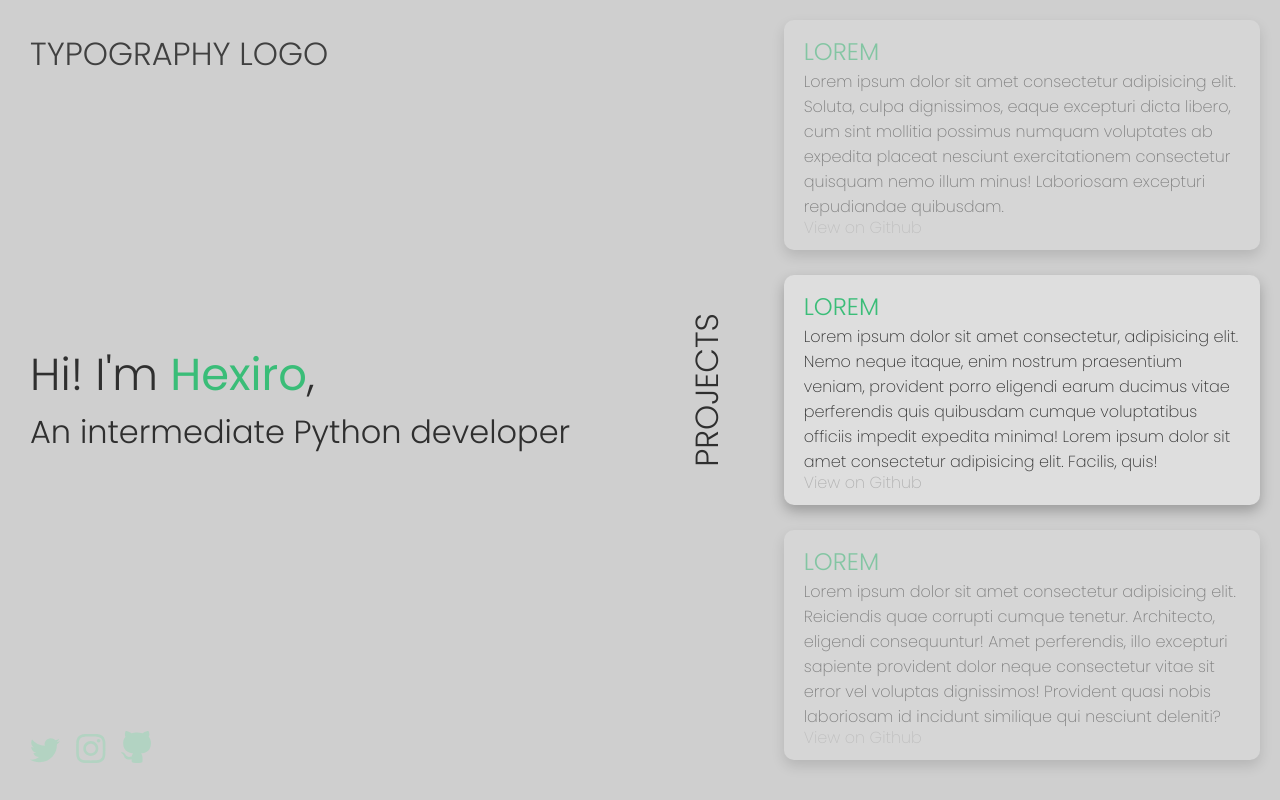
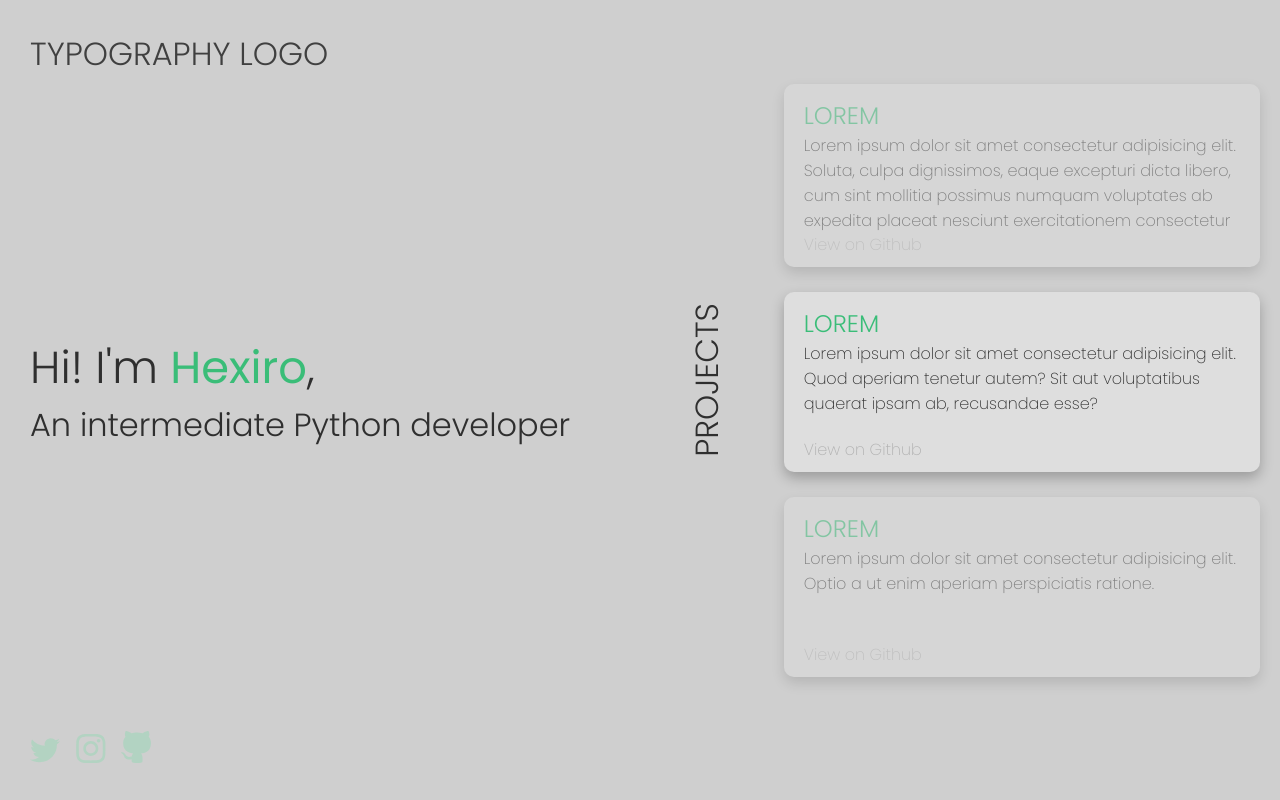
Before and after one commit to Looskie/hexiro-portfolio, a plain HTML site: page index.html in a window 1280 px wide. Drawn offline with Linux system fonts and the light colour scheme.

Commit message:
way better now

```diff
--- a/assets/css/main.css
+++ b/assets/css/main.css
@@ -11,6 +11,11 @@
     margin:0;
     padding:0;
     box-sizing: border-box;
+    transition: ease all 0.5s;
+    -webkit-transition: ease all 0.5s;
+    -moz-transition: ease all 0.5s;
+    -ms-transition: ease all 0.5s;
+    -o-transition: ease all 0.5s;
 }
 
 body {
@@ -167,8 +172,11 @@ ul {
     }
 }
 
-@media only screen and (max-width: 1200px) {
+@media only screen and (max-height: 780px), (max-width: 1676px) {
+    p {
+        margin-bottom: 20px;
+    }
     .projects-item {
-        height: 130px;
+        height: 180px;
     }
 }
--- a/index.html
+++ b/index.html
@@ -46,8 +46,7 @@
                         <h3>Lorem</h3>
                         <p>Lorem ipsum dolor sit amet consectetur adipisicing elit. Soluta, culpa dignissimos, eaque
                             excepturi dicta libero, cum sint mollitia possimus numquam voluptates ab expedita placeat
-                            nesciunt exercitationem consectetur quisquam nemo illum minus! Laboriosam excepturi
-                            repudiandae quibusdam.</p>
+                            nesciunt exercitationem consectetur </p>
                         <a href="#" target="_blank" class="projects-link">View on Github</a>
                     </div>
                 </li>
@@ -55,10 +54,7 @@
                 <li class="projects-item active">
                     <div class="projects-container">
                         <h3>Lorem</h3>
-                        <p>Lorem ipsum dolor sit amet consectetur, adipisicing elit. Nemo neque itaque, enim nostrum
-                            praesentium veniam, provident porro eligendi earum ducimus vitae perferendis quis quibusdam
-                            cumque voluptatibus officiis impedit expedita minima! Lorem ipsum dolor sit amet consectetur
-                            adipisicing elit. Facilis, quis!</p>
+                        <p>Lorem ipsum dolor sit amet consectetur adipisicing elit. Quod aperiam tenetur autem? Sit aut voluptatibus quaerat ipsam ab, recusandae esse?</p>
                         <a href="#" target="_blank" class="projects-link">View on Github</a>
                     </div>
                 </li>
@@ -66,10 +62,7 @@
                 <li class="projects-item inactive">
                     <div class="projects-container">
                         <h3>Lorem</h3>
-                        <p>Lorem ipsum dolor sit amet consectetur adipisicing elit. Reiciendis quae corrupti cumque
-                            tenetur. Architecto, eligendi consequuntur! Amet perferendis, illo excepturi sapiente
-                            provident dolor neque consectetur vitae sit error vel voluptas dignissimos! Provident quasi
-                            nobis laboriosam id incidunt similique qui nesciunt deleniti?</p>
+                        <p>Lorem ipsum dolor sit amet consectetur adipisicing elit. Optio a ut enim aperiam perspiciatis ratione.</p>
                         <a href="#" target="_blank" class="projects-link">View on Github</a>
                     </div>
                 </li>
```
